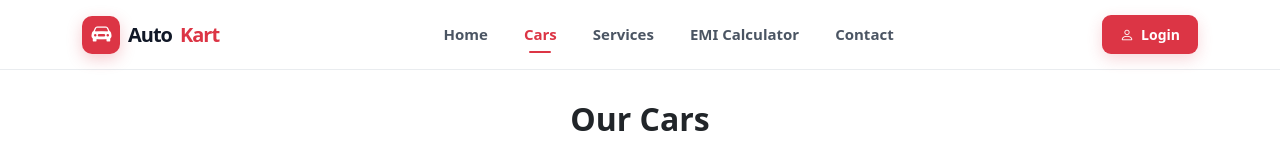
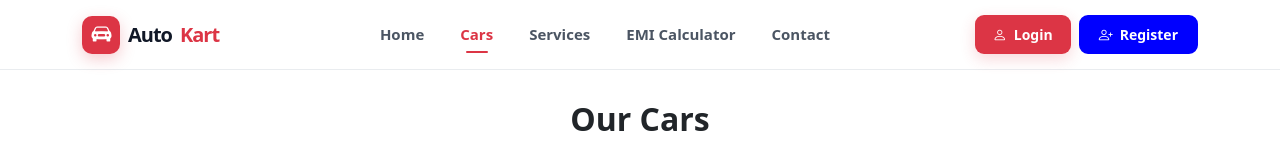
Before and after one commit to KEVINs121998/AutoKart, a React (Vite) app: page /cars in a window 1280 px wide. Shown: the top 148 px of the page. Built offline with nearby package versions, Linux system fonts and the light colour scheme.

Commit message:
navbar updated

```diff
--- a/src/Component/Navbar.jsx
+++ b/src/Component/Navbar.jsx
@@ -109,10 +109,16 @@ const handleLogout = () => {
             )}
 
             {!user ? (
-              <Link to="/login" className="login-btn">
-                <i className="bi bi-person"></i>
-                Login
-              </Link>
+              <div className="d-flex align-items-center gap-2">
+    <Link to="/login" className="login-btn">
+      <i className="bi bi-person"></i>
+      Login
+    </Link>
+    <Link to="/register" className="register-btn">
+      <i className="bi bi-person-plus"></i>
+      Register
+    </Link>
+  </div>
             ) : (
               <div className="dropdown">
                 <button
--- a/src/Css/Navbar.css
+++ b/src/Css/Navbar.css
@@ -309,3 +309,35 @@
     display: none;
   }
 }
+/* =========================
+   REGISTER BUTTON
+========================= */
+
+.register-btn {
+  text-decoration: none;
+
+  display: flex;
+  align-items: center;
+  gap: 7px;
+
+  background: blue;
+  color: white;
+  border: 2px solid blue;
+
+  padding: 7px 18px;
+
+  border-radius: 9px;
+
+  font-size: 14px;
+  font-weight: 600;
+
+  transition: all 0.25s ease;
+}
+
+.register-btn:hover {
+  color: white;
+
+  transform: translateY(-2px);
+
+  box-shadow: 0 8px 18px rgba(40, 43, 211, 0.3);
+}
--- a/src/Pages/CarDetails.jsx
+++ b/src/Pages/CarDetails.jsx
@@ -162,7 +162,7 @@ const car= cars.find((car)=>car.id===Number(id))
                     <small className="text-muted d-block">
                       Fuel
                     </small>
-                    <strong>{car.fuel}</strong>
+                    <strong>{car.fuelType}</strong>
                   </div>
                 </div>
 
--- a/src/data/cars.js
+++ b/src/data/cars.js
@@ -8,6 +8,7 @@
     owner: "1st Owner",
     condition: "Good",
     transmission: "Manual",
+    fuelType: "Petrol",
     img: [
       "https://commons.wikimedia.org/wiki/Special:FilePath/Maruti%20Suzuki%20Swift%202092.JPG",
       "https://commons.wikimedia.org/wiki/Special:FilePath/Maruti%20Suzuki%20Swift%202093.JPG",
@@ -24,6 +25,7 @@
     owner: "1st Owner",
     condition: "Good",
     transmission: "Manual",
+    fuelType: "Diesel",
     img: [
       "https://commons.wikimedia.org/wiki/Special:FilePath/Hyundai%20Creta%201.5%20GLS%202022%20%281%29.jpg",
       "https://commons.wikimedia.org/wiki/Special:FilePath/Hyundai%20Creta%201.5%20GLS%202022%20%282%29.jpg",
@@ -40,6 +42,7 @@
     owner: "1st Owner",
     condition: "Accidental",
     transmission: "Manual",
+    fuelType: "Petrol",
     img: [
       "https://commons.wikimedia.org/wiki/Special:FilePath/2023%20Tata%20Nexon%20XZA%2B%20front%20view.jpg",
       "https://commons.wikimedia.org/wiki/Special:FilePath/2023%20Tata%20Nexon%20XZA%2B%20rear%20view.jpg",
@@ -56,6 +59,7 @@
     owner: "2nd Owner",
     condition: "Good",
     transmission: "Automatic",
+    fuelType: "Petrol",
     img: [
       "https://commons.wikimedia.org/wiki/Special:FilePath/2022%20Honda%20City%20ZX%20i-VTEC%20%28India%29%20front%20view.jpg",
       "https://commons.wikimedia.org/wiki/Special:FilePath/2022%20Honda%20City%20ZX%20i-VTEC%20%28India%29%20rear%20view.jpg",
@@ -72,6 +76,7 @@
     owner: "1st Owner",
     condition: "Good",
     transmission: "Manual",
+    fuelType: "Diesel",
     img: [
       "https://commons.wikimedia.org/wiki/Special:FilePath/Toyota%20Innova%20Crysta.jpg",
       "https://commons.wikimedia.org/wiki/Special:FilePath/Toyota%20Innova%20Crysta%20front.jpg",
@@ -88,6 +93,7 @@
     owner: "1st Owner",
     condition: "Flooded",
     transmission: "Automatic",
+    fuelType: "Diesel",
     img: [
       "https://commons.wikimedia.org/wiki/Special:FilePath/Kia%20Seltos%20car%20Htx%20model.jpg",
       "https://commons.wikimedia.org/wiki/Special:FilePath/Kia%20Seltos%202024.jpg",
@@ -104,6 +110,7 @@
     owner: "1st Owner",
     condition: "Good",
     transmission: "Automatic",
+    fuelType: "Diesel",
     img: [
       "https://commons.wikimedia.org/wiki/Special:FilePath/2021%20Mahindra%20XUV700%202.2%20AX7%20%28India%29%20front%20view.png",
       "https://commons.wikimedia.org/wiki/Special:FilePath/2021%20Mahindra%20XUV700%202.2%20AX7%20%28India%29%20rear%20view.png",
@@ -120,6 +127,7 @@
     owner: "2nd Owner",
     condition: "Accidental",
     transmission: "Manual",
+    fuelType: "Petrol",
     img: [
       "https://commons.wikimedia.org/wiki/Special:FilePath/2020%20Volkswagen%20Polo%20GT%20TSI%20%28India%29%20front%20view.png",
       "https://commons.wikimedia.org/wiki/Special:FilePath/2021%20Volkswagen%20Polo%20Mk5%20brown%20front%20view%20in%20Brunei.jpg",
@@ -136,6 +144,7 @@
     owner: "1st Owner",
     condition: "Good",
     transmission: "Manual",
+    fuelType: "Petrol",
     img: [
       "https://commons.wikimedia.org/wiki/Special:FilePath/2020%20Hyundai%20i20%201.5%20Asta%20%28O%29%20Diesel%20%28India%29%20front%20view.png",
       "https://commons.wikimedia.org/wiki/Special:FilePath/2020%20Hyundai%20i20%201.5%20Asta%20%28O%29%20Diesel%20%28India%29%20rear%20view.png",
@@ -152,6 +161,7 @@
     owner: "1st Owner",
     condition: "Good",
     transmission: "Automatic",
+    fuelType: "Petrol",
     img: [
       "https://commons.wikimedia.org/wiki/Special:FilePath/2022%20Maruti%20Suzuki%20Baleno%20Alpha%20%28India%29%20front%20view%2002.jpg",
       "https://commons.wikimedia.org/wiki/Special:FilePath/2022%20Maruti%20Suzuki%20Baleno%20Alpha%20%28India%29%20front%20view.jpg",
@@ -168,6 +178,7 @@
     owner: "1st Owner",
     condition: "Good",
     transmission: "Manual",
+    fuelType: "Diesel",
     img: [
       "https://commons.wikimedia.org/wiki/Special:FilePath/Tata%20H5X%20concept%20for%20the%20production%20Harrier%20model%20at%20GIMS%202018%20%28Ank%20Kumar%29%2001.jpg",
       "https://commons.wikimedia.org/wiki/Special:FilePath/Tata%20H5X%20concept%20for%20the%20production%20Harrier%20model%20at%20GIMS%202018%20%28Ank%20Kumar%29%2003.jpg",
@@ -184,6 +195,7 @@
     owner: "2nd Owner",
     condition: "Good",
     transmission: "Automatic",
+    fuelType: "Diesel",
     img: [
       "https://commons.wikimedia.org/wiki/Special:FilePath/MG%20Hector%20Diesel%20%28India%29%20front%20view.png",
       "https://commons.wikimedia.org/wiki/Special:FilePath/2019%20MG%20Hector%20at%20the%20MG%20Motor%20India%20manufacturing%20plant%20in%20Halol%2C%20Gujarat.png",
@@ -200,6 +212,7 @@
     owner: "2nd Owner",
     condition: "Accidental",
     transmission: "Manual",
+    fuelType: "Petrol",
     img: [
       "https://commons.wikimedia.org/wiki/Special:FilePath/Honda%20Amaze%20front%20view.jpg",
       "https://commons.wikimedia.org/wiki/Special:FilePath/Honda%20Amaze%20India%20Side%20View.jpg",
@@ -216,6 +229,7 @@
     owner: "1st Owner",
     condition: "Good",
     transmission: "Manual",
+    fuelType: "Petrol",
     img: [
       "https://commons.wikimedia.org/wiki/Special:FilePath/Maruti%20Suzuki%20Brezza.jpg",
       "https://commons.wikimedia.org/wiki/Special:FilePath/Maruti%20Suzuki%20Brezza%20-%20front.jpg",
@@ -232,6 +246,7 @@
     owner: "1st Owner",
     condition: "Good",
     transmission: "Automatic",
+    fuelType: "Petrol",
     img: [
       "https://commons.wikimedia.org/wiki/Special:FilePath/Kia%20Sonet%201.5%20EX%202021%20%2854309217638%29.jpg",
       "https://commons.wikimedia.org/wiki/Special:FilePath/Kia%20Sonet%201.5%20EX%202022.jpg",
@@ -248,6 +263,7 @@
     owner: "2nd Owner",
     condition: "Good",
     transmission: "Automatic",
+    fuelType: "Diesel",
     img: [
       "https://commons.wikimedia.org/wiki/Special:FilePath/2008-2010%20Toyota%20Fortuner%2C%20first%20generation%2C%20front%20view.jpg",
       "https://commons.wikimedia.org/wiki/Special:FilePath/Toyota%20Fortuner%20%28first%20generation%29%20%28rear%29%2C%20Serdang.jpg",
@@ -264,6 +280,7 @@
     owner: "1st Owner",
     condition: "Flooded",
     transmission: "Manual",
+    fuelType: "Petrol",
     img: [
       "https://commons.wikimedia.org/wiki/Special:FilePath/Renault%20Kwid%20%28front%29.jpg",
       "https://commons.wikimedia.org/wiki/Special:FilePath/Renault%20Kwid%20%28rear%29.jpg",
@@ -280,6 +297,7 @@
     owner: "1st Owner",
     condition: "Good",
     transmission: "Automatic",
+    fuelType: "Petrol",
     img: [
       "https://commons.wikimedia.org/wiki/Special:FilePath/2021%20%C5%A0koda%20Slavia%201.5%20TSI%20Style%20%28India%29%20front%20view.png",
       "https://commons.wikimedia.org/wiki/Special:FilePath/Skoda%20Slavia%20Side%20view.jpg",
@@ -296,6 +314,7 @@
     owner: "1st Owner",
     condition: "Good",
     transmission: "Manual",
+    fuelType: "Diesel",
     img: [
       "https://commons.wikimedia.org/wiki/Special:FilePath/Mahindra%20Thar.jpg",
       "https://commons.wikimedia.org/wiki/Special:FilePath/Mahindra%20Thar%20-%20panoramio%20%281%29.jpg",
@@ -312,6 +331,7 @@
     owner: "2nd Owner",
     condition: "Accidental",
     transmission: "Manual",
+    fuelType: "Petrol",
     img: [
       "https://commons.wikimedia.org/wiki/Special:FilePath/Ford%20EcoSport%20%28front%29.jpg",
       "https://commons.wikimedia.org/wiki/Special:FilePath/Ford%20EcoSport%20%28rear%29.jpg",
```
Lines whose indentation alone changed are shown as unchanged.
